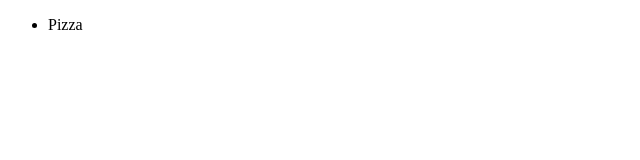
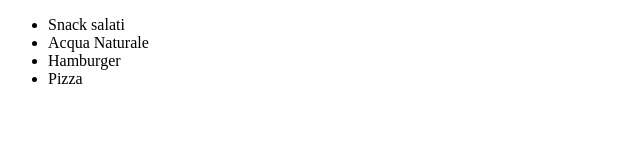
Before and after one commit to snerva/js-lista-spesa, a plain HTML site: page index.html in a window 1280 px wide. Shown: the whole page, without its empty margins (0-640 px from the left). Drawn offline with Linux system fonts and the light colour scheme.

Commit message:
dom shopping list

```diff
--- a/assets/js/main.js
+++ b/assets/js/main.js
@@ -5,11 +5,12 @@ const shoppingList = [
     'Pizza'
 ];
 
+const listEl = document.querySelector('.shopping_list');
 let i = 0;
 while (i<shoppingList.length){
     const listElement = shoppingList[i];
     console.log(listElement);
-    const listItem = `<li>${shoppingList[i]}</li>`;
-    document.querySelector('ul').innerHTML = `${listItem}`;
+    const listItemMarkup = `<li>${shoppingList[i]}</li>`;
+    listEl.insertAdjacentHTML('beforeend', listItemMarkup);
     i++
 }
--- a/index.html
+++ b/index.html
@@ -8,7 +8,7 @@
     <link rel="stylesheet" href="./assets/css/style.css">
 </head>
 <body>
-    <ul></ul>
+    <ul class="shopping_list"></ul>
     <script src="./assets/js/main.js"></script>
 </body>
 </html>
```
